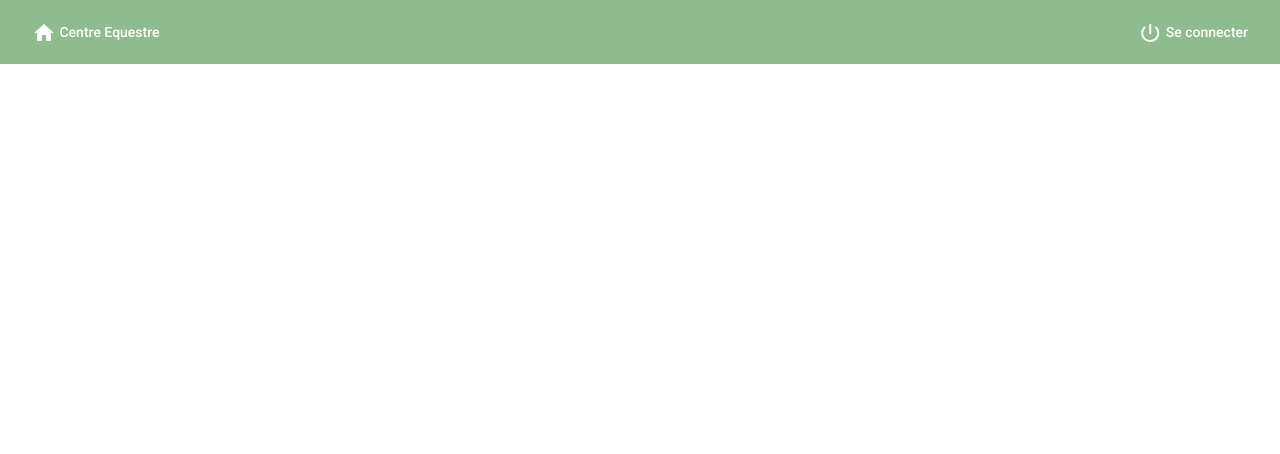
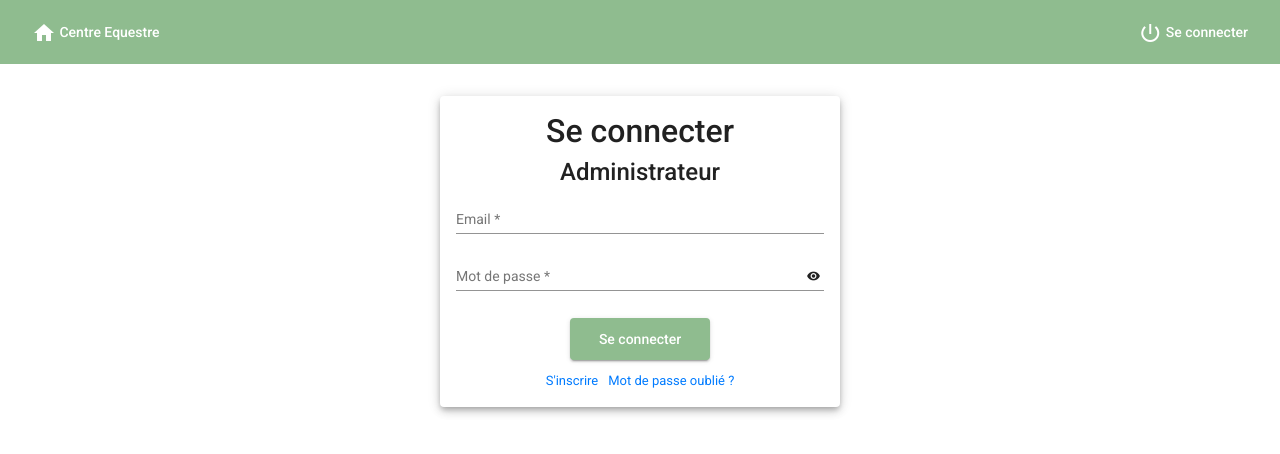
Before and after one commit to Len-dh/Projet-Web-2020-HorseWebsite, an Angular app in the folder Front/Front-Horse-WebSite/: page /login-admin in a window 1280 px wide. Before the commit this address led to /. Shown: the top 454 px of the page. Built offline with nearby package versions, Linux system fonts and the light colour scheme.

Commit message:
Add admin login page

```diff
--- a/Front/Front-Horse-WebSite/src/app/app-routing.module.ts
+++ b/Front/Front-Horse-WebSite/src/app/app-routing.module.ts
@@ -4,6 +4,7 @@ import { Routes, RouterModule } from '@angular/router';
 import { HomeComponent } from './home/home.component';
 import { LoginUserComponent } from './login-user/login-user.component';
 import { LoginInstructorComponent } from './login-instructor/login-instructor.component';
+import { LoginAdminComponent } from './login-admin/login-admin.component';
 import { RegistrationComponent } from './registration/registration.component';
 import { AccountRecoveryComponent } from './account-recovery/account-recovery.component';
 import { UserHomepageComponent } from './user-homepage/user-homepage.component';
@@ -20,6 +21,7 @@ const routes: Routes = [
   { path: 'home', component: HomeComponent },
   { path: 'login-user', component: LoginUserComponent },
   { path: 'login-instructor', component: LoginInstructorComponent },
+  { path: 'login-admin', component: LoginAdminComponent },
   { path: 'registration', component: RegistrationComponent },
   { path: 'account-recovery', component: AccountRecoveryComponent },
   { path: 'user-homepage', component: UserHomepageComponent },
--- a/Front/Front-Horse-WebSite/src/app/app.module.ts
+++ b/Front/Front-Horse-WebSite/src/app/app.module.ts
@@ -43,6 +43,7 @@ import { RidingLessonsComponent } from './riding-lessons/riding-lessons.componen
 import { LessonsDialogBoxComponent } from './lessons-dialog-box/lessons-dialog-box.component';
 import { AccountManagementComponent } from './account-management/account-management.component';
 import { LoginInstructorComponent } from './login-instructor/login-instructor.component';
+import { LoginAdminComponent } from './login-admin/login-admin.component';
 
 @NgModule({
   declarations: [
@@ -63,7 +64,8 @@ import { LoginInstructorComponent } from './login-instructor/login-instructor.co
     RidingLessonsComponent,
     LessonsDialogBoxComponent,
     AccountManagementComponent,
-    LoginInstructorComponent
+    LoginInstructorComponent,
+    LoginAdminComponent
   ],
   imports: [
     BrowserModule,
--- /dev/null
+++ b/Front/Front-Horse-WebSite/src/app/login-admin/login-admin.component.css
@@ -0,0 +1,26 @@
+mat-card {
+    max-width: 400px;
+    margin: 2em auto;
+    text-align: center;
+}
+
+mat-form-field {
+    display: block;
+}
+
+.login {
+    background-color: darkseagreen;
+    color:white;
+    width: 10em;
+    height: 3em;
+    margin: 10px;
+}
+
+.register {
+    font-size: 13px;
+    margin-right: 10px;
+}
+
+.recovery {
+    font-size: 13px;
+}
--- /dev/null
+++ b/Front/Front-Horse-WebSite/src/app/login-admin/login-admin.component.html
@@ -0,0 +1,28 @@
+<mat-card class="mat-elevation-z5">
+    <mat-card-content>
+      <form [formGroup]="loginForm" (ngSubmit)="loginUser()">
+        <h2>Se connecter</h2>
+        <h4>Administrateur</h4>
+        <mat-form-field class="full-width-input">
+          <input matInput placeholder="Email" [(ngModel)]="user.emailId" [ngModelOptions]="{standalone: true}" required>
+          <mat-error>
+            L'adresse email n'est pas valide
+          </mat-error>
+        </mat-form-field>
+        <mat-form-field class="full-width-input">
+          <input matInput type="password" placeholder="Mot de passe" [type]="!hide ? 'password' : 'text'"
+            [(ngModel)]="user.password" [ngModelOptions]="{standalone: true}" required>
+          <button mat-icon-button matSuffix (click)="hide = !hide" [attr.aria-label]="'Hide password'"
+            [attr.aria-pressed]="hide">
+            <mat-icon>{{ hide ? 'visibility_off' : 'visibility' }}</mat-icon>
+          </button>
+          <mat-error>
+            Le mot de passe n'est pas valide
+          </mat-error>
+        </mat-form-field>
+        <button mat-raised-button class="login" type="submit">Se connecter</button>
+      </form>
+      <a href="registration" class="register">S'inscrire</a>
+      <a href="account-recovery" class="recovery">Mot de passe oublié ?</a>
+    </mat-card-content>
+  </mat-card>
--- /dev/null
+++ b/Front/Front-Horse-WebSite/src/app/login-admin/login-admin.component.ts
@@ -0,0 +1,31 @@
+import { Component, OnInit } from '@angular/core';
+import { FormsModule, FormControl, FormGroup, FormBuilder, Validator, Validators, ReactiveFormsModule } from "@angular/forms";
+import { RegistrationService } from '../registration.service';
+import { User } from '../user';
+
+@Component({
+  selector: 'app-login-admin',
+  templateUrl: './login-admin.component.html',
+  styleUrls: ['./login-admin.component.css']
+})
+export class LoginAdminComponent implements OnInit {
+
+  user = new User();
+  hide = false;
+
+  loginForm: FormGroup = new FormGroup({
+    email: new FormControl(''),
+    password: new FormControl('')
+  });
+
+  constructor(private _service: RegistrationService) { }
+
+  ngOnInit(): void { }
+
+  loginUser() {
+    this._service.loginUserFromRemote(this.user).subscribe(
+      (data) => console.log('response recieved'),
+      (error) => console.log('exception occured')
+    );
+  }
+}
```
Also changed, not shown: 1 other file (tests, documents, lock files or other folders).
